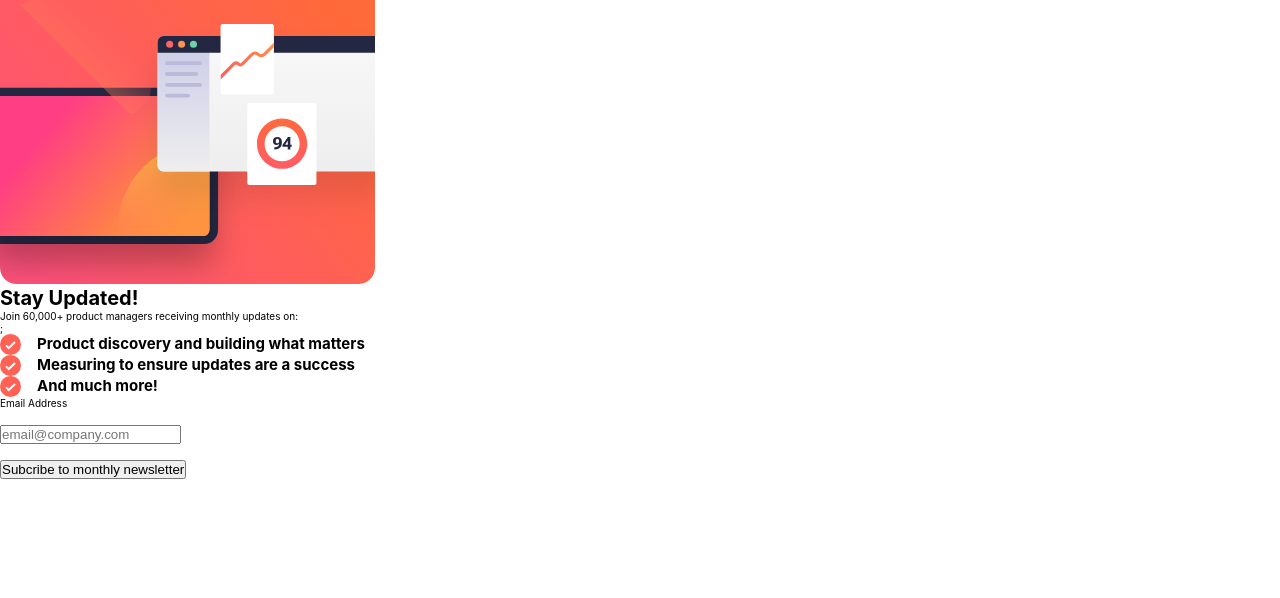
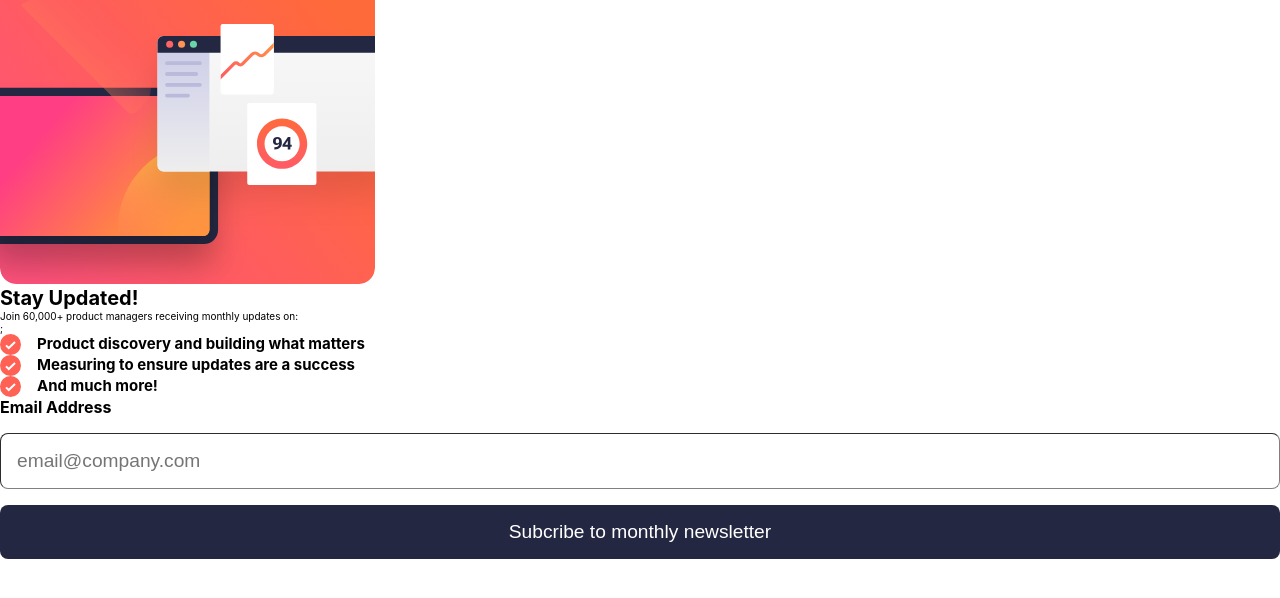
Before and after one commit to riwepo/fem-newsletter-signup-form-with-success-message, a React (Create React App) app: page / in a window 1280 px wide. Shown: the top 598 px of the page. Built offline with nearby package versions, Linux system fonts and the light colour scheme.

Commit message:
styling of form

```diff
--- a/src/components/SignUpForm.module.css
+++ b/src/components/SignUpForm.module.css
@@ -5,3 +5,27 @@
   align-items: flex-start;
   gap: 1rem;
 }
+
+.form label {
+  font-size: 1rem;
+  font-weight: bold;
+}
+
+.form input {
+  width: 100%;
+  padding: 1rem 1rem;
+  font-size: 1.2rem;
+  border-radius: 0.5rem;
+  border-color: grey;
+  border-width: thin;
+}
+
+.form button {
+  width: 100%;
+  padding: 1rem 1rem;
+  font-size: 1.2rem;
+  background-color: hsl(234, 29%, 20%);
+  color: white;
+  border: none;
+  border-radius: 0.5rem;
+}
```
